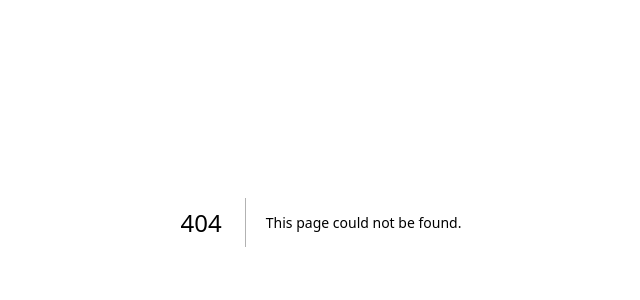
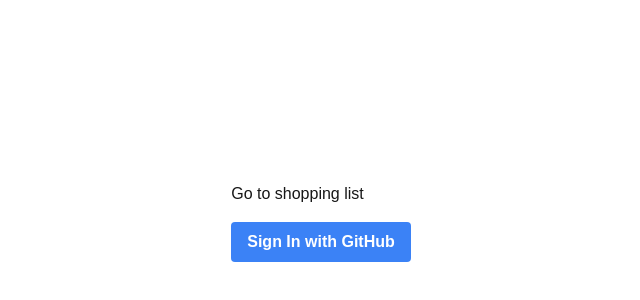
Before and after one commit to victoriacheng15/cprg306-assignments, a Next.js app: page /week-9 in a window 1280 px wide. Before the commit this address had no page. Shown: the part 178-478 px from the top of the page, without its empty margins (319-959 px from the left). Built offline with nearby package versions, Linux system fonts and the light colour scheme; no server answers.

Commit message:
add lcondtional render for login page or display welcome message if logged in

```diff
--- /dev/null
+++ b/app/week-9/page.js
@@ -0,0 +1,53 @@
+"use client";
+
+import Link from "next/link";
+import { useUserAuth } from "./_utils/auth-context";
+
+export default function Page() {
+  const { user, gitHubSignIn, firebaseSignOut } = useUserAuth();
+
+  const handleSignIn = async () => {
+    try {
+      await gitHubSignIn();
+    } catch (error) {
+      console.log(error);
+    }
+  };
+
+  const handleSignOut = async () => {
+    try {
+      await firebaseSignOut();
+    } catch (error) {
+      console.log(error);
+    }
+  };
+
+  return (
+    <div className="flex flex-col items-center justify-center min-h-screen">
+      {user ? (
+        <div className="text-center grid gap-4">
+          <p className="mb-4">
+            Welcome, {user.displayName} ({user.email})
+          </p>
+          <Link href="/week-9/shopping-list">Go to shopping list</Link>
+          <button
+            onClick={handleSignOut}
+            className="bg-red-500 hover:bg-red-600 text-white font-bold py-2 px-4 rounded"
+          >
+            Sign Out
+          </button>
+        </div>
+      ) : (
+        <div className="grid gap-4">
+          <Link href="/week-9/shopping-list">Go to shopping list</Link>
+          <button
+            onClick={handleSignIn}
+            className="bg-blue-500 hover:bg-blue-600 text-white font-bold py-2 px-4 rounded"
+          >
+            Sign In with GitHub
+          </button>
+        </div>
+      )}
+    </div>
+  );
+}
```
